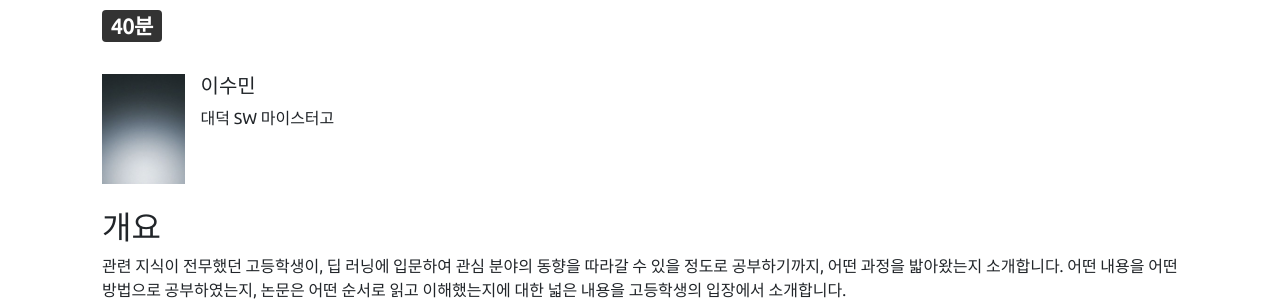
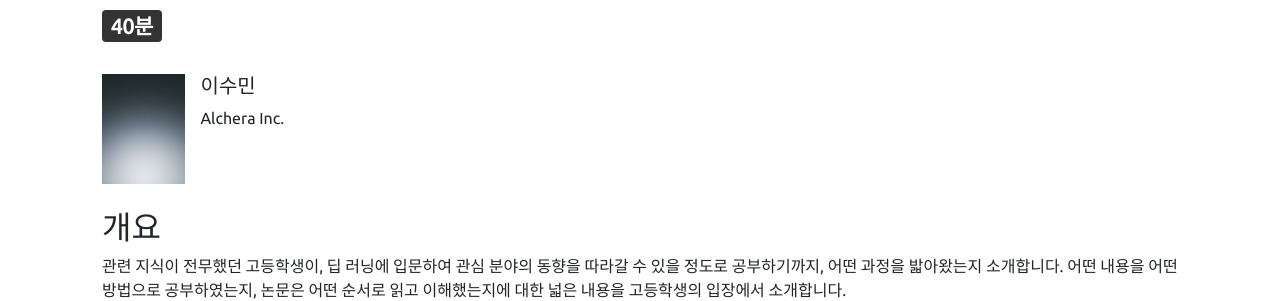
Before and after one commit to ubuntu-kr/ubuntu-fest, a Jekyll site: the page built from _sessions/05*.md, in a window 1280 px wide. Shown: the part 267-568 px from the top of the page. Built offline with Jekyll 4.4.1, drawn with Linux system fonts in a browser that asks for light colours.

Commit message:
소속 수정

```diff
--- a/_sessions/05*.md
+++ b/_sessions/05*.md
@@ -7,7 +7,7 @@ duration: 40분
 href: yes
 speakers:
   - name: 이수민
-    org: 대덕 SW 마이스터고
+    org: Alchera Inc.
     desc:
     image: ../assets/imgs/speakers/SELF.jpg
 ---
```
